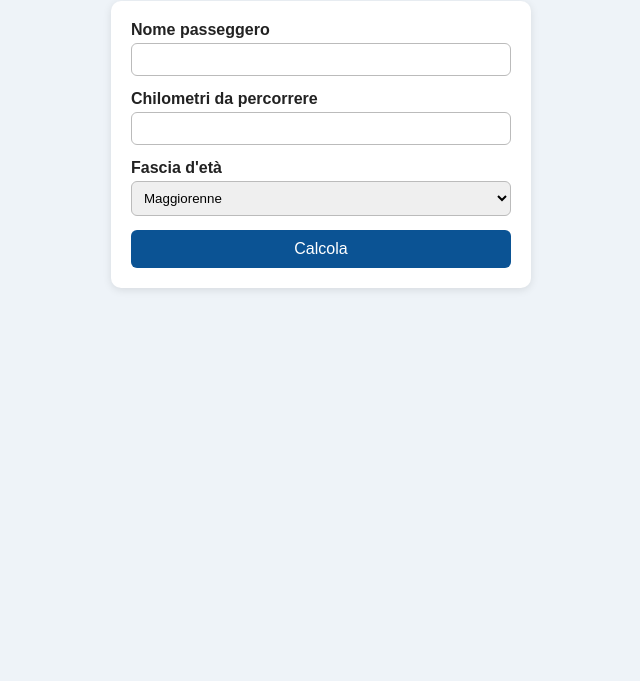
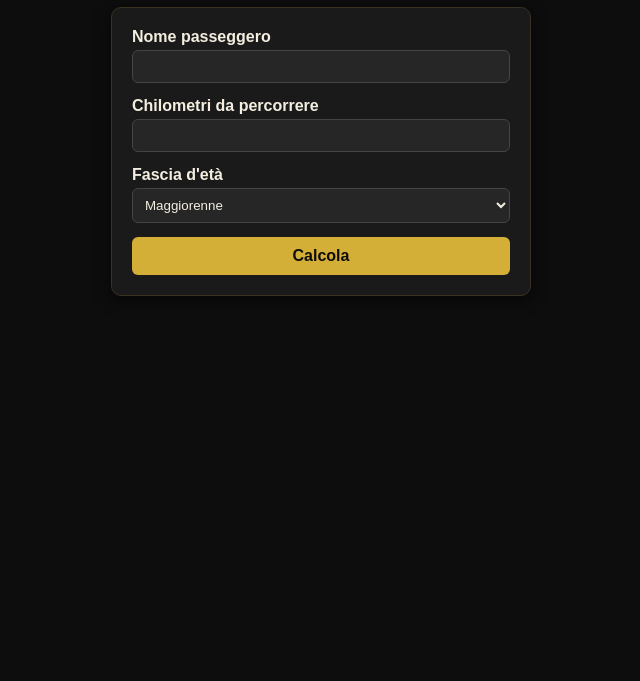
Before and after one commit to Breyan-Lab/js-biglietto-treno-form, a plain HTML site: page index.html in a window 1280 px wide. Shown: the part 119-800 px from the top of the page, without its empty margins (319-959 px from the left). Drawn offline with Linux system fonts and the light colour scheme.

Commit message:
restyling con palette nero e oro

```diff
--- a/css/style.css
+++ b/css/style.css
@@ -1,3 +1,5 @@
+@import url('https://fonts.googleapis.com/css2?family=Cinzel:wght@600;700&display=swap');
+
 * {
     box-sizing: border-box;
 }
@@ -63,3 +65,21 @@ button:hover {
     color: #c0392b;
     font-weight: bold;
 }
+
+/* ===== TEMA NERO E ORO ===== */
+:root {
+    --nero: #0d0d0d;
+    --grafite: #1a1a1a;
+    --grafite-chiaro: #262626;
+    --oro: #d4af37;
+    --oro-chiaro: #f1d48b;
+    --testo: #f3eee0;
+}
+body { background-color: var(--nero); color: var(--testo); }
+h1, h2 { font-family: "Cinzel", serif; color: var(--oro); }
+form, #risultato { background-color: var(--grafite); border: 1px solid #3a3220; box-shadow: 0 4px 16px rgba(0, 0, 0, 0.6); }
+input, select { background-color: var(--grafite-chiaro); color: var(--testo); border-color: #444; }
+button { background-color: var(--oro); color: var(--nero); font-weight: bold; }
+button:hover { background-color: var(--oro-chiaro); }
+strong { color: var(--oro); }
+.errore { color: #e8735a; }
```
